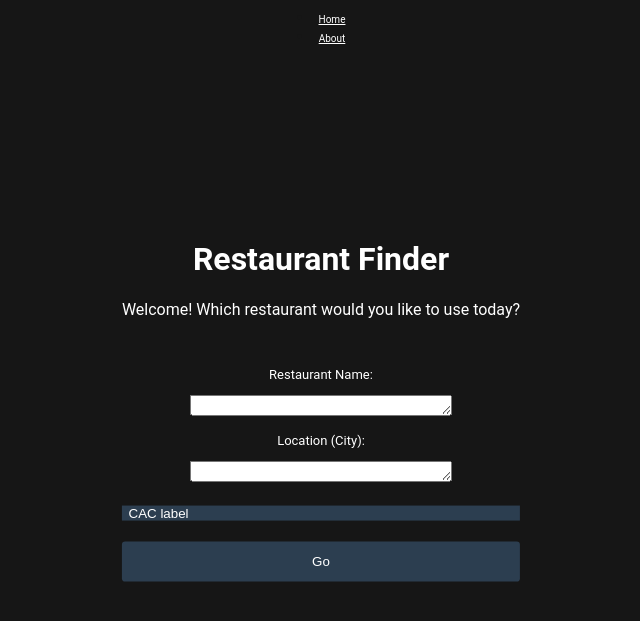
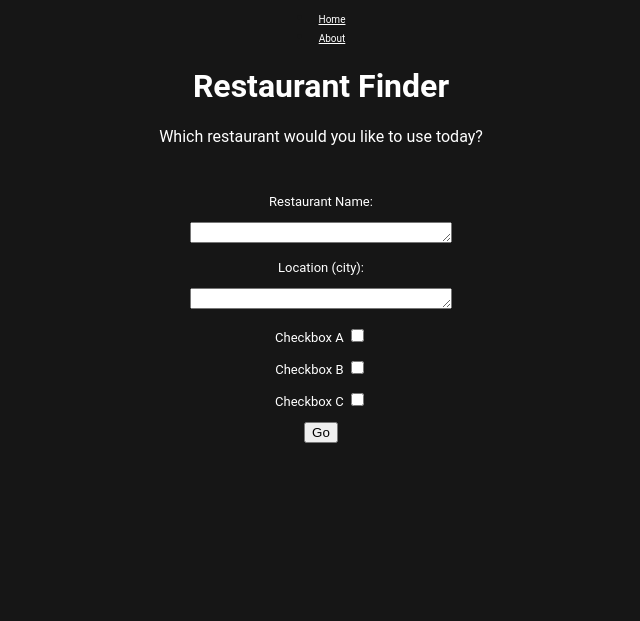
Before and after one commit to lindsey-doyle/food-chain, a Flask app: page / in a window 1280 px wide. Shown: the top 621 px of the page, without its empty margins (319-959 px from the left). Run offline with Flask 2, Linux system fonts and the light colour scheme.

Commit message:
checkboxes

```diff
--- a/main.py
+++ b/main.py
@@ -30,22 +30,28 @@ def load_params(fp):
     return param
 
 ######
-META_DICT = {"CAC label": "CAC", "CWC label": "CWC",  "CDCACDC label": "CDCACDC"}
+
+META_DICT = {
+    "CAC label": "CAC",
+    "CWC label": "CWC",
+    "CDCACDC label": "CDCACDC"}
 
 # create app instance
 app = Flask(__name__)
 
-@app.route("/")  # endpoint "/" (home page)
+@app.route("/", methods=['GET', 'POST'])
 def home():
 
     boxes = []
-
     for label in META_DICT.keys():
         d = {}
         d['name'] = label
         boxes.append(d)
 
     # boxes = [{'name': "CAC label"}, {'name': "CWC label"}]
+    #if request.method == 'POST':
+        #print(request.form.getlist('mycheckbox'))
+        #return 'Done'
 
     return render_template("home.html", data=boxes)
 
@@ -69,13 +75,18 @@ def result():
         listing_city = city.strip()
 
         # TODO - confirm valid input
+        if (len(listing_name) < 1) or (len(listing_name) < 1):
+            return "No restaurant entered."
 
         # Get listing info and category from Yelp
         nxt, cat = verify_listing(listing_name, listing_city, api) # 'nxt' is dict of info of the verified input listing
 
         # Get Metapath Choice
-        metapath_key = request.form.get('comp_select')
-        metapath = META_DICT[metapath_key]
+        #metapath_key = request.form.get('comp_select')
+        checked = request.form.getlist('mycheckbox')
+        print(checked)
+
+        metapath = "CWC" #META_DICT[metapath_key]
 
 
         # Update data-params
--- a/static/style.css
+++ b/static/style.css
@@ -29,7 +29,7 @@ img
 {  vertical-align: middle;
 }
 
-/* Reset Select */
+/* Reset Select
 select
 {
     -webkit-appearance: none;
@@ -41,9 +41,9 @@ select
     border: 0 !important;
     background: #2c3e50;
     background-image: none;
-}
+}*/
 
-/* Custom Select */
+/* Custom Select */ /*
 .select
 {
     position: absolute;
@@ -53,7 +53,7 @@ select
     transform: translate(-50%,-50%);
     width: 20em; /* this width is new*/
     /* width: 20em;  this changed! sweet!
-    height: 3em;  */
+    height: 3em;
     height: 3em;
     line-height: 3;
     background: #2c3e50;
@@ -64,9 +64,9 @@ select
 select
 {
     width: 100%;
-    height: 100%; /* 100%*/
+    height: 100%;
     margin: 0;
-    margin-top: 20px;  /* this is new%*/
+    margin-top: 20px;
     padding: 0 0 0 .5em;
     color: #fff;
     cursor: pointer;
@@ -76,7 +76,7 @@ select::-ms-expand
 {  display: none;
 }
 
-/* Arrow */
+/* Arrow
 .select::after
 {
     content: '\25BC';
@@ -89,7 +89,7 @@ select::-ms-expand
     pointer-events: none;
 }
 
-/* Transition */
+/* Transition
 .select:hover::after
 {
     color: #f39c12;
@@ -102,7 +102,7 @@ select::-ms-expand
     transition: .25s all ease;
 }
 
-input
+button
 {
     -webkit-appearance: none;
     -moz-appearance: none;
@@ -122,7 +122,8 @@ input
     border-radius: .25em;
 }
 
-.input:hover
+.button:hover
 {
     color: #f39c12;
 }
+*/
--- a/templates/home.html
+++ b/templates/home.html
@@ -5,27 +5,21 @@
 
   <head>
     <meta charset="utf-8">
-    <title>Habits</title>
+    <title>Home</title>
   </head>
 
-  <body>
+  <!--<body>-->
     {% extends "template.html" %}
     {% block content %}
 
-
-
-    <div class="center-on-page">
+    <!--<div class="center-on-page">  -->
     <h1> Restaurant Finder </h1>
-    <p> Welcome! Which restaurant would you like to use today? </p>
+    <p> Which restaurant would you like to use today? </p>
 
     <br/>
 
     <!--<form class="form-inline" action="{{ url_for('result') }}" method="POST">-->
       <!--<div class="ml-container">-->
-
-
-
-
 
         <form action="{{ url_for('result')}}" method="POST">
 
@@ -34,12 +28,12 @@
           <textarea name="listing" rows="1" cols="30"></textarea>
           <br/>
 
-          <p style="color:white; font-size: small;" >Location (City):</p>
+          <p style="color:white; font-size: small;" >Location (city):</p>
           <textarea name="city" rows="1" cols="30"></textarea>
           <br/>
 
 
-            <select name="comp_select" class="selectpicker form-control">
+            <!--<select name="comp_select" class="selectpicker form-control">
 
               {% for o in data %}
 
@@ -47,8 +41,22 @@
 
               {% endfor %}
 
-            </select>
+            </select>-->
 
+            <!--<form action="/" method="POST" >
+              Checkbox A<input type="checkbox" value="A" name="mycheckbox">
+              Checkbox B<input type="checkbox" value="B" name="mycheckbox">
+              Checkbox C<input type="checkbox" value="C" name="mycheckbox">
+              <!--<input type="submit">
+          </form>-->
+             <p style="color:white; font-size: small;"> Checkbox A
+             <input type="checkbox" value="A" name="mycheckbox"></p>
+
+             <div style="color:white; font-size: small;"> Checkbox B
+             <input type="checkbox" value="B" name="mycheckbox"></div>
+
+             <p style="color:white; font-size: small;"> Checkbox C
+             <input type="checkbox" value="C" name="mycheckbox"></p>
 
         <input type="submit" class="btn-info" value="Go">
         <!--<button type="submit" class="btn-info">Go</button>-->
@@ -56,15 +64,12 @@
         </form>
 
 
-      </div>
+      <!--</div>-->
 
 
 
 
-
-        {% endblock %}
-
-      </body>
-
+      {% endblock %}
+      <!--</body>-->
 
 </html>
```
